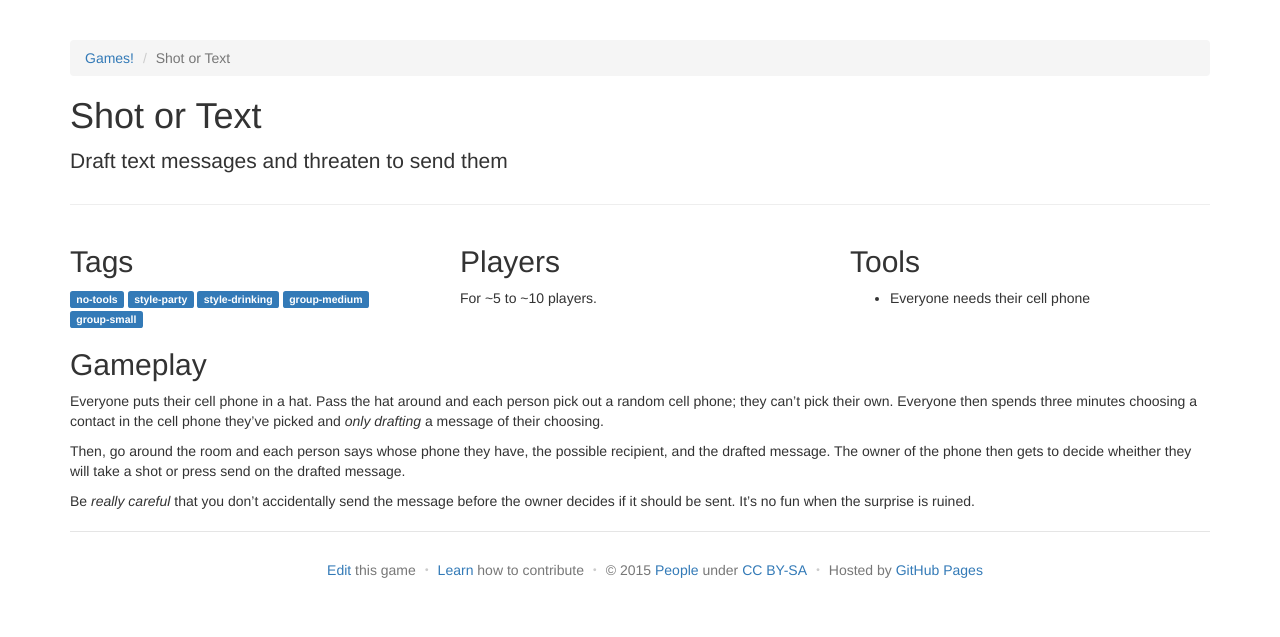
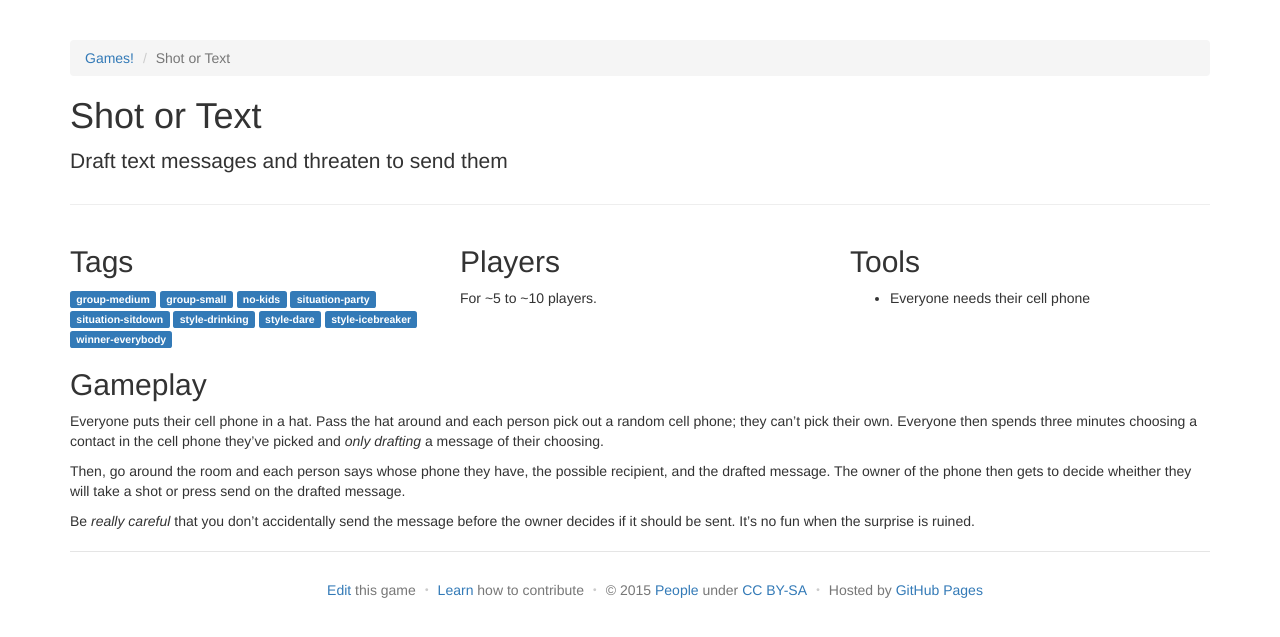
Before and after one commit to davidselassie/games, a Jekyll site: the page built from _games/shotortext.md, in a window 1280 px wide. Shown: the top 637 px of the page. Built offline with Jekyll 4.4.1, drawn with Linux system fonts in a browser that asks for light colours.

Commit message:
Update shotortext.md

```diff
--- a/_games/shotortext.md
+++ b/_games/shotortext.md
@@ -1,11 +1,15 @@
 ---
 title: Shot or Text
 tags:
-  - no-tools
-  - style-party
-  - style-drinking
   - group-medium
   - group-small
+  - no-kids
+  - situation-party
+  - situation-sitdown
+  - style-drinking
+  - style-dare
+  - style-icebreaker
+  - winner-everybody
 
 oneliner: Draft text messages and threaten to send them
 players: ~5 to ~10
```
